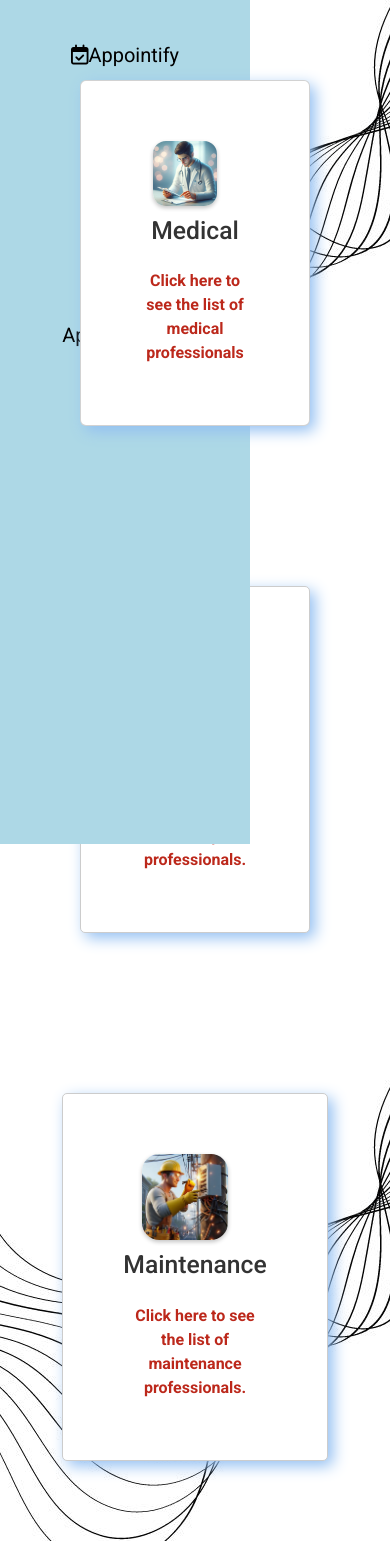
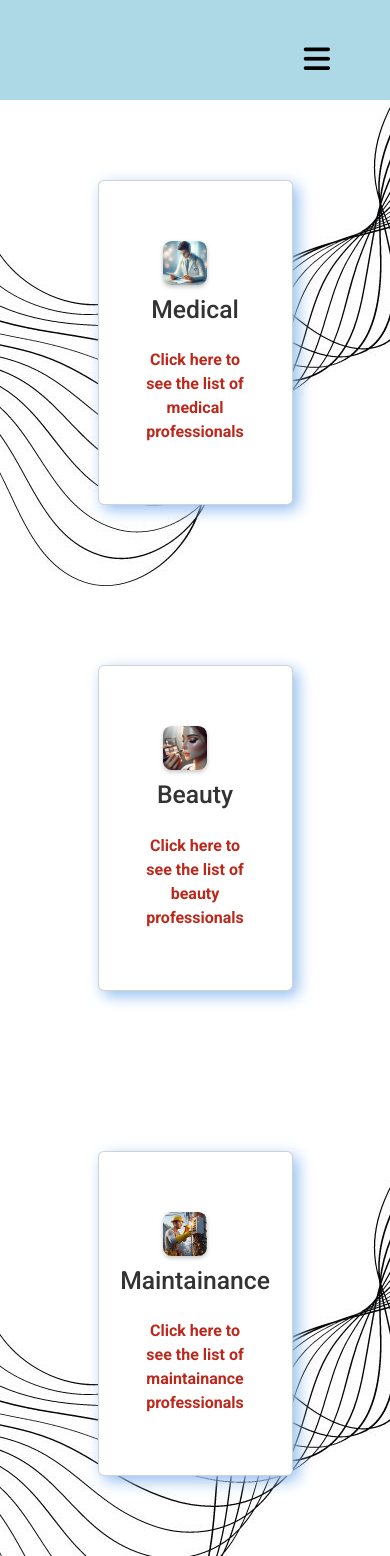
Before and after one commit to saakcy7/appointify, a React (Create React App) app: page /cat in a window 390 px wide. Built offline with nearby package versions, Linux system fonts and the light colour scheme; no server answers.

Commit message:
add responsive sidebar to cat page

```diff
--- a/src/components/card.js
+++ b/src/components/card.js
@@ -4,12 +4,41 @@ import elec2 from "../assets/elec2.jpg";
 import "./sidebar.css";
 import { FontAwesomeIcon } from '@fortawesome/react-fontawesome';
 import { faRobot } from '@fortawesome/free-solid-svg-icons';
+import { Route } from "react-router-dom";
 function Card(){
+
+    const cards = [{
+        id : 1,
+        img : `${doc1}`,
+        title : 'Medical',
+        route : '/medical',
+        line  : 'Click here to see the list of medical professionals'
+    },
+    {
+        id : 2,
+        img : `${salon1}`,
+        title : 'Beauty',
+        route : '/beauty',
+        line  : 'Click here to see the list of beauty professionals'
+    },
+    {
+        id : 3,
+        img : `${elec2}`,
+        title : 'Maintainance',
+        route : '/main',
+        line  : 'Click here to see the list of maintainance professionals'
+    }
+]
 
 
     return(
         <>
             <div className="sidebar">
+            <input type="checkbox" id="check"/>
+                <label htmlFor="check" className="checkBtn">
+                    <i className="fas fa-bars"></i>
+                </label>
+
             <ul>
                <li><a href="/"><i class="fa-regular fa-calendar-check"></i>Appointify</a></li>
                 <li><a href="/">Home</a></li>
@@ -23,8 +52,27 @@ function Card(){
         </div>
 
         <div className="cat-container">
+            {cards.map((card)=>
+            {
+                return(
+                    <div className="card" key={card.id}>
+            <img className="card-image" src={card.img} alt="profile picture"></img>
+            <h2 className="card-title">{card.title}</h2>
+            <br></br>
+            <a href={`${card.route}`}><b className="clickHereLine">{card.line}</b></a>
+       </div>
+                );
+            })}
 
-       <div className="card">
+   </div>
+
+   </>
+    );
+}
+export default Card;
+
+
+  /*<div className="card">
             <img className="card-image" src={doc1} alt="profile picture"></img>
             <h2 className="card-title">Medical</h2>
             <br></br>
@@ -47,9 +95,4 @@ function Card(){
         <b className="clickHereLine">Click here to see the list of maintenance professionals. </b>
         </a>
    </div>
-   </div>
-
-   </>
-    );
-}
-export default Card;
+*/
--- a/src/components/sidebar.css
+++ b/src/components/sidebar.css
@@ -27,3 +27,44 @@
     background-color:white;
     border-radius: 15px;
 }
+
+.checkBtn{
+    font-size: 30px;
+    float : right;
+    color: black;
+    line-height: 80px;
+    margin-right: 40px;
+    cursor: pointer;
+}
+#check{
+    display: none;
+    width: 0px;
+    height: 0px;
+}
+
+@media all and (max-width : 800px){
+    .sidebar{
+        width: 100%;
+        height: 100px;
+        position: relative;
+      }
+
+      .sidebar ul{
+        position: absolute;
+        left: -100%;
+      }
+     #check:checked ~ ul{
+        left: 0;
+        margin-top: 90px;
+        background-color: #ADD8E6;
+        z-index: 2;
+        width: 100%;
+        padding: 10px 10px;
+     }
+    }
+
+@media screen and (min-width: 804px){
+    .fas.fa-bars{
+        display: none;
+    }
+}
--- a/src/routes/category.js
+++ b/src/routes/category.js
@@ -18,7 +18,7 @@ function Category() {
         }
 
     return(
-       <>
+       <div className="category-page">
             <Card/>
             {
                 isAuthenticated && (
@@ -43,7 +43,7 @@ function Category() {
 
 
 
-        </>
+        </div>
     );
 }
 export default Category;
--- a/src/routes/categoryStyles.css
+++ b/src/routes/categoryStyles.css
@@ -47,99 +47,33 @@
     transform: translateY(-18px);
   }
 
-.card-1{
-    border: 1px solid hsl(0, 0%, 80%);
-    border-radius: 5px;
-    box-shadow: 5px 5px 15px rgb(146, 191, 242);
-    padding: 60px;
-    margin: 80px;
-    text-align: center;
-    max-width: 500px;
-    display: inline-block;
-    display: block;
-    justify-content: center;
-    align-items: center;
-    background-color: white;
 
-
-}
-.card-1 .card-image-1{
-    max-width: 60%;
-    height: auto;
-    border-radius: 20%;
-    margin-bottom: 10px;
-    margin-right: 20px;
-    transition-property: box-shadow, transform;
-    transition-duration: 0.3s;
-    transition-timing-function: ease;
-    box-shadow: 0px 2px 4px 0px rgba(0, 0, 0, 0.24);
-}
-.card-1 .card-title-1{
-
-    margin: 0;
-    color: hsl(0, 0%, 20%);
-}
-.card-1 a{
-    text-decoration: none;
-    color:  hsl(0, 0%, 20%);
-}
-.card-1:is(:hover,:focus) {
-    box-shadow: 0px 8px 10px 1px rgba(0, 0, 0, 0.2);
-    transform: translateY(-18px);
-  }
-
-  .card-2{
-    border: 1px solid hsl(0, 0%, 80%);
-    border-radius: 5px;
-    box-shadow: 5px 5px 15px rgb(146, 191, 242);
-    padding: 60px;
-    margin: 80px;
-    text-align: center;
-    max-width: 550px;
-    display: inline-block;
-    display: block;
-    justify-content: center;
-    align-items: center;
-    background-color: white;
-
-
-}
-.card-2 .card-image-2{
-    max-width: 60%;
-    height: auto;
-    border-radius: 20%;
-    margin-bottom: 10px;
-    margin-right: 20px;
-    transition-property: box-shadow, transform;
-    transition-duration: 0.3s;
-    transition-timing-function: ease;
-    box-shadow: 0px 2px 4px 0px rgba(0, 0, 0, 0.24);
-}
-.card-2 .card-title-2{
-
-    margin: 0;
-    color: hsl(0, 0%, 20%);
-}
-.card-2 a{
-    text-decoration: none;
-    color:hsl(0, 0%, 20%);
-}
-.card-2:is(:hover,:focus) {
-    box-shadow: 0px 8px 10px 1px rgba(0, 0, 0, 0.2);
-    transform: translateY(-18px);
-  }
   @media (min-width: 450px) {
-    .card, .card-1, .card-2 {
+    .card{
         width: 50%;
-        margin-left: 250px;
     }
 }
 
 @media (min-width: 1024px) {
-    .card, .card-1, .card-2 {
+    .card{
         width: calc(33.33% - 20px);
     }
 }
+
+@media all and (max-width : 1024px)
+{
+    .card{
+        max-width: 50%;
+    }
+}
+
+@media all and (max-width : 800px) {
+    .card {
+       max-width: 50%;
+       height: 50%;
+    }
+}
+
 
 .clickHereLine{
     color: rgb(188, 40, 27);
```
